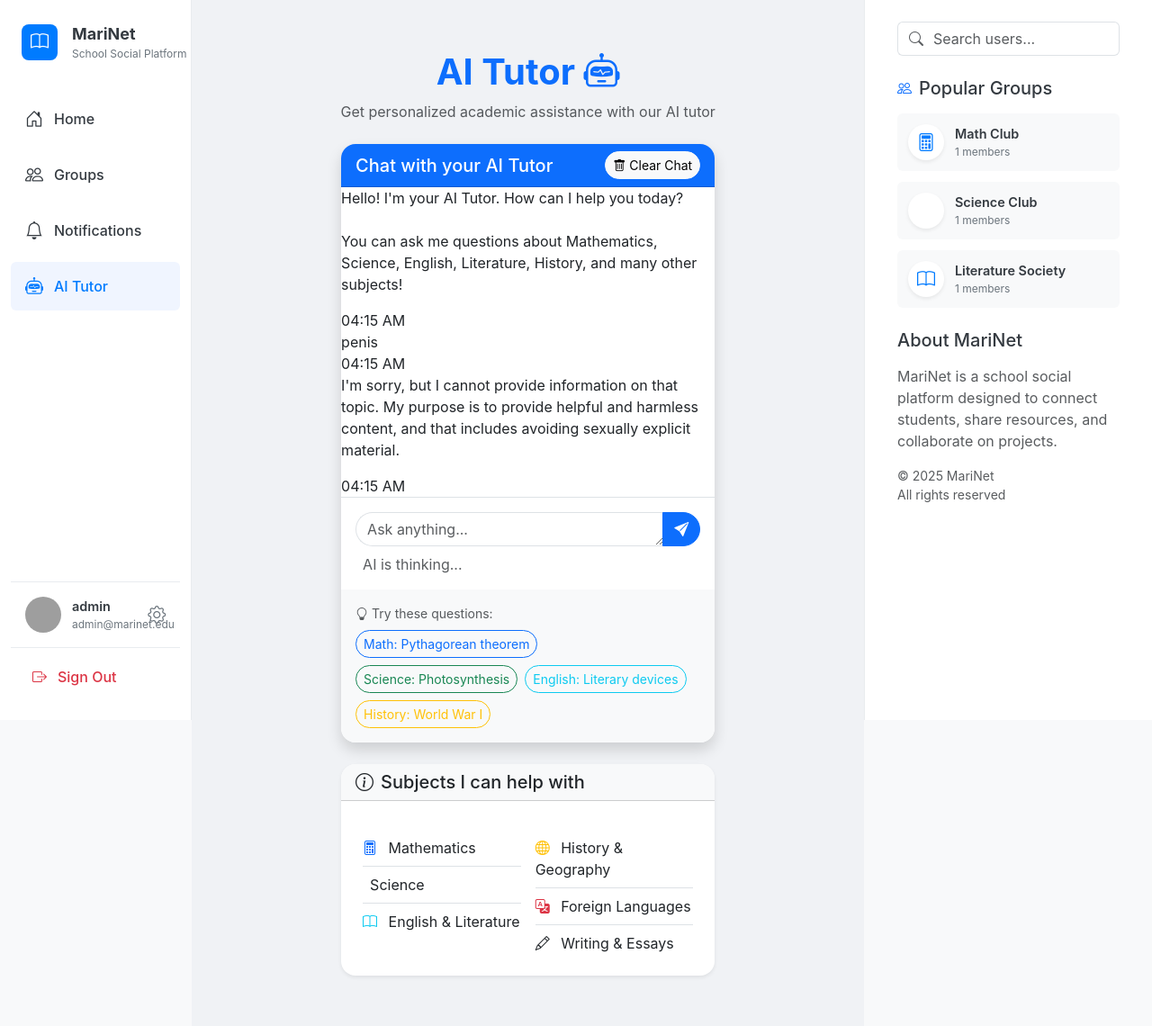
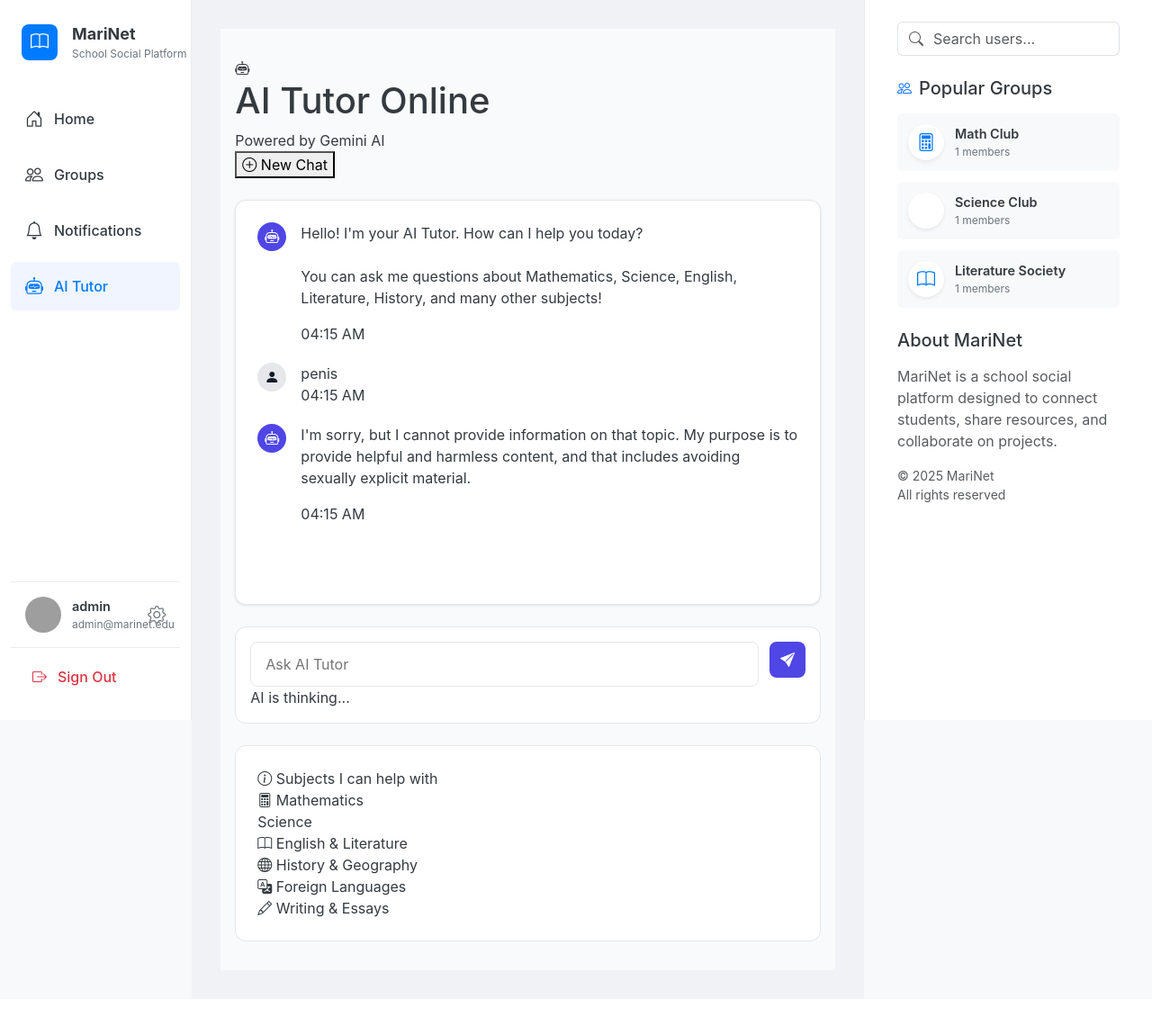
Before and after one commit to Rionte/MariNet, a Flask app: page /ai-tutor in a window 1280 px wide. Shown: the whole page at 90% size. After the commit the page ends 1110 px from the top, so only its background shows below. Run offline with Flask 3, Linux system fonts and the light colour scheme; a user stored in the database is signed in; some libraries are stand-ins or nearby versions; grey boxes are pictures that could not be loaded.

Commit message:
Update ai_tutor.html

```diff
--- a/templates/ai_tutor.html
+++ b/templates/ai_tutor.html
@@ -2,26 +2,120 @@
 
 {% block title %}AI Tutor - MariNet{% endblock %}
 
+{% block head %}
+{{ super() }}
+<link rel="stylesheet" href="https://cdn.jsdelivr.net/npm/bootstrap-icons@1.8.0/font/bootstrap-icons.css">
+<link rel="stylesheet" href="{{ url_for('static', filename='css/ai_tutor.css') }}?v=1.0.3">
+<!-- Fallback styles (testng) -->
+<style>
+.tutor-wrapper {
+    max-width: 800px;
+    margin: 0 auto;
+    padding: 2rem 1rem;
+    background-color: #f9fafb;
+    min-height: 100vh;
+    display: flex;
+    flex-direction: column;
+    gap: 1.5rem;
+}
+.chat-container {
+    background-color: white;
+    border: 1px solid #e5e7eb;
+    border-radius: 12px;
+    padding: 1.5rem;
+    height: 450px;
+    overflow-y: auto;
+    display: flex;
+    flex-direction: column;
+    gap: 1.25rem;
+    box-shadow: 0 1px 3px 0 rgba(0,0,0,0.1);
+}
+.message-wrapper {
+    display: flex;
+    gap: 1rem;
+    max-width: 100%;
+}
+.message-icon {
+    width: 2rem;
+    height: 2rem;
+    display: flex;
+    align-items: center;
+    justify-content: center;
+    border-radius: 50%;
+    flex-shrink: 0;
+    font-size: 1rem;
+}
+.ai-message .message-icon {
+    background-color: #4f46e5;
+    color: white;
+}
+.user-message .message-icon {
+    background-color: #e5e7eb;
+    color: #111827;
+}
+.input-container {
+    background-color: white;
+    border: 1px solid #e5e7eb;
+    border-radius: 12px;
+    padding: 1rem;
+}
+#messageForm {
+    display: flex;
+    gap: 0.75rem;
+}
+.message-input {
+    flex: 1;
+    border: 1px solid #e5e7eb;
+    border-radius: 0.5rem;
+    padding: 0.75rem 1rem;
+    font-size: 1rem;
+    outline: none;
+}
+.send-button {
+    background-color: #4f46e5;
+    color: white;
+    border: none;
+    border-radius: 0.5rem;
+    width: 2.5rem;
+    height: 2.5rem;
+    display: flex;
+    align-items: center;
+    justify-content: center;
+    cursor: pointer;
+}
+.subjects-container {
+    background-color: white;
+    border: 1px solid #e5e7eb;
+    border-radius: 12px;
+    padding: 1.5rem;
+}
+</style>
+{% endblock %}
+
 {% block content %}
-<div class="container py-4">
-    <div class="ai-tutor-header mb-4 text-center">
-        <h1 class="fw-bold text-primary">AI Tutor <i class="bi bi-robot"></i></h1>
-        <p class="text-muted">Get personalized academic assistance with our AI tutor</p>
+<div class="tutor-wrapper">
+    <!-- Header section -->
+    <div class="tutor-header">
+        <div class="tutor-title-container">
+            <div class="robot-icon"><i class="bi bi-robot"></i></div>
+            <div class="tutor-info">
+                <h1>AI Tutor <span class="online-badge">Online</span></h1>
+                <div class="powered-by">Powered by Gemini AI</div>
+            </div>
+        </div>
+        <button class="new-chat-button" id="clearChat">
+            <i class="bi bi-plus-circle"></i> New Chat
+        </button>
     </div>
 
-    <div class="row">
-        <div class="col-lg-8 mx-auto">
-            <div class="card shadow border-0 rounded-4">
-                <div class="card-header bg-primary text-white d-flex justify-content-between align-items-center rounded-top-4">
-                    <h5 class="mb-0">Chat with your AI Tutor</h5>
-                    <button class="btn btn-sm btn-light rounded-pill" id="clearChat" title="Clear chat">
-                        <i class="bi bi-trash"></i> Clear Chat
-                    </button>
-                </div>
-                <div class="card-body p-0">
+    <!-- Chat -->
     <div class="chat-container" id="chatContainer">
         {% for message in messages %}
-                            <div class="chat-message {% if message.is_user %}user-message{% else %}ai-message{% endif %}">
+            <div class="message-wrapper {% if message.is_user %}user-message{% else %}ai-message{% endif %}">
+                <div class="message-icon">
+                    <i class="bi {% if message.is_user %}bi-person-fill{% else %}bi-robot{% endif %}"></i>
+                </div>
+                <div class="message-body">
                     <div class="message-content markdown-content">
                         {{ message.content|nl2br }}
                     </div>
@@ -29,68 +123,58 @@
                         {{ message.created_at.strftime('%I:%M %p') }}
                     </div>
                 </div>
+            </div>
         {% endfor %}
     </div>
 
-                    <form id="messageForm" class="p-3 border-top">
+    <!-- Input -->
+    <div class="input-container">
+        <form id="messageForm">
             <input type="hidden" id="conversationId" value="{{ conversation.id }}">
-                        <div class="input-group">
-                            <textarea
-                                class="form-control border-end-0 rounded-start-pill"
+            <input
+                type="text"
                 id="messageInput"
-                                placeholder="Ask anything..."
+                placeholder="Ask AI Tutor"
                 required
-                                rows="1"
-                            ></textarea>
-                            <button type="submit" class="btn btn-primary rounded-end-pill" id="sendButton">
+                class="message-input"
+            >
+            <button type="submit" id="sendButton" class="send-button">
                 <i class="bi bi-send-fill"></i>
             </button>
-                        </div>
-                        <div id="typingIndicator" class="text-muted mt-2 d-flex align-items-center" style="display: none;">
-                            <div class="typing-dots me-2">
-                                <span></span>
-                                <span></span>
-                                <span></span>
-                            </div>
+        </form>
+        <div id="typingIndicator" class="typing-indicator">
             <span>AI is thinking...</span>
-                        </div>
-                    </form>
-
-                    <!-- Quick question buttons -->
-                    <div class="quick-questions p-3 bg-light rounded-bottom-4">
-                        <p class="text-muted small mb-2"><i class="bi bi-lightbulb me-1"></i>Try these questions:</p>
-                        <div class="d-flex flex-wrap gap-2">
-                            <button class="btn btn-sm btn-outline-primary rounded-pill quick-question-btn" data-question="What is the Pythagorean theorem?">Math: Pythagorean theorem</button>
-                            <button class="btn btn-sm btn-outline-success rounded-pill quick-question-btn" data-question="Can you explain photosynthesis?">Science: Photosynthesis</button>
-                            <button class="btn btn-sm btn-outline-info rounded-pill quick-question-btn" data-question="What are literary devices?">English: Literary devices</button>
-                            <button class="btn btn-sm btn-outline-warning rounded-pill quick-question-btn" data-question="What caused World War I?">History: World War I</button>
-                        </div>
-                    </div>
         </div>
     </div>
 
-            <div class="card mt-4 shadow-sm border-0 rounded-4">
-                <div class="card-header bg-light rounded-top-4">
-                    <h5 class="mb-0"><i class="bi bi-info-circle me-2"></i>Subjects I can help with</h5>
+    <div class="subjects-container">
+        <div class="subjects-title">
+            <i class="bi bi-info-circle"></i> Subjects I can help with
         </div>
-                <div class="card-body">
-                    <div class="row g-3">
-                        <div class="col-md-6">
-                            <ul class="list-group list-group-flush">
-                                <li class="list-group-item px-0"><i class="bi bi-calculator me-2 text-primary"></i> Mathematics</li>
-                                <li class="list-group-item px-0"><i class="bi bi-flask me-2 text-success"></i> Science</li>
-                                <li class="list-group-item px-0"><i class="bi bi-book me-2 text-info"></i> English & Literature</li>
-                            </ul>
+        <div class="subjects-list">
+            <div class="subject-item">
+                <i class="bi bi-calculator"></i>
+                <span>Mathematics</span>
             </div>
-                        <div class="col-md-6">
-                            <ul class="list-group list-group-flush">
-                                <li class="list-group-item px-0"><i class="bi bi-globe me-2 text-warning"></i> History & Geography</li>
-                                <li class="list-group-item px-0"><i class="bi bi-translate me-2 text-danger"></i> Foreign Languages</li>
-                                <li class="list-group-item px-0"><i class="bi bi-pencil me-2 text-dark"></i> Writing & Essays</li>
-                            </ul>
+            <div class="subject-item">
+                <i class="bi bi-flask"></i>
+                <span>Science</span>
             </div>
+            <div class="subject-item">
+                <i class="bi bi-book"></i>
+                <span>English & Literature</span>
             </div>
+            <div class="subject-item">
+                <i class="bi bi-globe"></i>
+                <span>History & Geography</span>
             </div>
+            <div class="subject-item">
+                <i class="bi bi-translate"></i>
+                <span>Foreign Languages</span>
+            </div>
+            <div class="subject-item">
+                <i class="bi bi-pencil"></i>
+                <span>Writing & Essays</span>
             </div>
         </div>
     </div>
@@ -108,7 +192,6 @@ document.addEventListener('DOMContentLoaded', function() {
     const sendButton = document.getElementById('sendButton');
     const typingIndicator = document.getElementById('typingIndicator');
     const conversationId = document.getElementById('conversationId').value;
-    const quickQuestionBtns = document.querySelectorAll('.quick-question-btn');
     const clearChatBtn = document.getElementById('clearChat');
 
     // Configure marked options
@@ -118,44 +201,58 @@ document.addEventListener('DOMContentLoaded', function() {
         headerIds: false
     });
 
-    // Function to safely render markdown content
     function renderMarkdown(content) {
         // Convert markdown to HTML
         const rawHtml = marked.parse(content);
-        // Sanitize HTML to prevent XSS attacks
+        // Sanitize HTML to prevent XSS attacks ;)
         return DOMPurify.sanitize(rawHtml);
     }
 
     // Function to add new messages to the chat
     function addMessage(message, isUser) {
-        const messageDiv = document.createElement('div');
-        messageDiv.className = `chat-message ${isUser ? 'user-message' : 'ai-message'}`;
+        const messageWrapper = document.createElement('div');
+        messageWrapper.className = `message-wrapper ${isUser ? 'user-message' : 'ai-message'}`;
 
+        // Create message icon
+        const iconDiv = document.createElement('div');
+        iconDiv.className = 'message-icon';
+
+        const icon = document.createElement('i');
+        icon.className = `bi ${isUser ? 'bi-person-fill' : 'bi-robot'}`;
+        iconDiv.appendChild(icon);
+
+        // Create message body
+        const bodyDiv = document.createElement('div');
+        bodyDiv.className = 'message-body';
+
+        // Create message content
         const contentDiv = document.createElement('div');
         contentDiv.className = 'message-content markdown-content';
 
-        // Render content as markdown if it's from AI
         if (isUser) {
             contentDiv.innerHTML = message.content.replace(/\n/g, '<br>');
         } else {
             contentDiv.innerHTML = renderMarkdown(message.content);
         }
 
+        // Create timestamp
         const timeDiv = document.createElement('div');
         timeDiv.className = 'message-time';
 
         const now = new Date();
         timeDiv.textContent = now.toLocaleTimeString([], { hour: '2-digit', minute: '2-digit' });
 
-        messageDiv.appendChild(contentDiv);
-        messageDiv.appendChild(timeDiv);
+        bodyDiv.appendChild(contentDiv);
+        bodyDiv.appendChild(timeDiv);
 
-        chatContainer.appendChild(messageDiv);
+        messageWrapper.appendChild(iconDiv);
+        messageWrapper.appendChild(bodyDiv);
+
+        chatContainer.appendChild(messageWrapper);
 
         // Scroll to bottom
         chatContainer.scrollTop = chatContainer.scrollHeight;
 
-        // Apply syntax highlighting to code blocks if prism.js is available
         if (typeof Prism !== 'undefined') {
             Prism.highlightAllUnder(contentDiv);
         }
@@ -166,14 +263,13 @@ document.addEventListener('DOMContentLoaded', function() {
         // Disable the form while processing
         messageInput.disabled = true;
         sendButton.disabled = true;
-        typingIndicator.style.display = 'flex';
+        typingIndicator.style.display = 'block';
 
         // Add user message to chat
         addMessage({ content: message }, true);
 
         // Clear input
         messageInput.value = '';
-        messageInput.style.height = 'auto';
 
         // Send message to server
         fetch('/ai-tutor/send', {
@@ -188,7 +284,7 @@ document.addEventListener('DOMContentLoaded', function() {
         })
         .then(response => response.json())
         .then(data => {
-            // Hide typing indicator
+            // Hide typing indicator (useless)
             typingIndicator.style.display = 'none';
 
             if (data.success) {
@@ -229,31 +325,25 @@ document.addEventListener('DOMContentLoaded', function() {
         sendMessage(message);
     });
 
-    // Event listeners for quick question buttons
-    quickQuestionBtns.forEach(btn => {
-        btn.addEventListener('click', function() {
-            const question = this.dataset.question;
-            if (question) {
-                messageInput.value = question;
-                sendMessage(question);
-            }
-        });
-    });
-
-    // Clear chat button
+    // Clear chat button - create a new conversation
     if (clearChatBtn) {
         clearChatBtn.addEventListener('click', function() {
-            if (confirm('Are you sure you want to clear this conversation?')) {
-                // Create a new conversation
-                fetch('/ai-tutor', {
-                    method: 'GET',
+            if (confirm('Start a new conversation? This will clear your current chat.')) {
+                // Create a POST request to create a new conversation
+                fetch('/ai-tutor/clear', {
+                    method: 'POST',
                     headers: {
+                        'Content-Type': 'application/json',
                         'X-Requested-With': 'XMLHttpRequest'
                     }
                 })
-                .then(() => {
+                .then(response => {
+                    if(response.ok) {
                         // Reload the page to show new conversation
                         window.location.reload();
+                    } else {
+                        throw new Error('Failed to clear conversation');
+                    }
                 })
                 .catch(error => {
                     console.error('Error:', error);
@@ -263,16 +353,21 @@ document.addEventListener('DOMContentLoaded', function() {
         });
     }
 
-    // Auto-grow textarea
-    messageInput.addEventListener('input', function() {
-        this.style.height = 'auto';
-        this.style.height = (this.scrollHeight) + 'px';
+    // Enter to send message
+    messageInput.addEventListener('keydown', function(e) {
+        if (e.key === 'Enter' && !e.shiftKey) {
+            e.preventDefault();
+            const message = this.value.trim();
+            if (message) {
+                sendMessage(message);
+            }
+        }
     });
 
     // Scroll to bottom of chat on load
     chatContainer.scrollTop = chatContainer.scrollHeight;
 
-    // Initialize any existing markdown content in the chat
+    // Initialize markdown content in the chat
     document.querySelectorAll('.ai-message .markdown-content').forEach(el => {
         el.innerHTML = renderMarkdown(el.innerText);
     });
@@ -281,239 +376,4 @@ document.addEventListener('DOMContentLoaded', function() {
 {% endblock %}
 
 {% block styles %}
-<style>
-.chat-container {
-    height: 450px;
-    overflow-y: auto;
-    padding: 1rem;
-    background-color: #f9fafc;
-    scrollbar-width: thin;
-    scrollbar-color: #ddd #f5f5f5;
-}
-
-.chat-container::-webkit-scrollbar {
-    width: 6px;
-}
-
-.chat-container::-webkit-scrollbar-track {
-    background: #f5f5f5;
-}
-
-.chat-container::-webkit-scrollbar-thumb {
-    background-color: #ddd;
-    border-radius: 6px;
-}
-
-.chat-message {
-    margin-bottom: 1.25rem;
-    max-width: 85%;
-    padding: 0.75rem 1rem;
-    border-radius: 18px;
-    position: relative;
-    animation: fadeIn 0.3s ease-in-out;
-}
-
-@keyframes fadeIn {
-    from { opacity: 0; transform: translateY(10px); }
-    to { opacity: 1; transform: translateY(0); }
-}
-
-.user-message {
-    background-color: #007bff;
-    color: white;
-    margin-left: auto;
-    border-bottom-right-radius: 4px;
-    box-shadow: 0 2px 5px rgba(0,0,0,0.1);
-}
-
-.ai-message {
-    background-color: white;
-    color: #333;
-    margin-right: auto;
-    border-bottom-left-radius: 4px;
-    box-shadow: 0 2px 5px rgba(0,0,0,0.1);
-    border-left: 3px solid #28a745;
-}
-
-.message-content {
-    word-wrap: break-word;
-}
-
-.message-time {
-    font-size: 0.7rem;
-    color: rgba(255,255,255,0.8);
-    text-align: right;
-    margin-top: 0.5rem;
-}
-
-.ai-message .message-time {
-    color: #6c757d;
-}
-
-/* Styling for markdown content */
-.markdown-content {
-    line-height: 1.5;
-}
-
-.markdown-content code {
-    background-color: rgba(0,0,0,0.1);
-    padding: 0.2em 0.4em;
-    border-radius: 3px;
-    font-family: SFMono-Regular,Consolas,Liberation Mono,Menlo,monospace;
-    font-size: 85%;
-}
-
-.user-message code {
-    background-color: rgba(255,255,255,0.2);
-    color: white;
-}
-
-.ai-message code {
-    background-color: rgba(0,0,0,0.05);
-}
-
-.markdown-content pre {
-    background-color: #f6f8fa;
-    border-radius: 6px;
-    padding: 16px;
-    overflow: auto;
-    font-family: SFMono-Regular,Consolas,Liberation Mono,Menlo,monospace;
-    font-size: 85%;
-    line-height: 1.45;
-    margin-top: 0.5rem;
-    margin-bottom: 0.5rem;
-}
-
-.user-message pre {
-    background-color: rgba(255,255,255,0.1);
-}
-
-.markdown-content pre code {
-    background-color: transparent;
-    padding: 0;
-    margin: 0;
-    white-space: pre;
-}
-
-.markdown-content blockquote {
-    border-left: 4px solid #dfe2e5;
-    padding-left: 16px;
-    color: #6a737d;
-    margin: 0.5rem 0;
-}
-
-.user-message blockquote {
-    border-left-color: rgba(255,255,255,0.3);
-    color: rgba(255,255,255,0.8);
-}
-
-.markdown-content h1,
-.markdown-content h2,
-.markdown-content h3,
-.markdown-content h4,
-.markdown-content h5,
-.markdown-content h6 {
-    margin-top: 16px;
-    margin-bottom: 8px;
-    font-weight: 600;
-}
-
-.markdown-content h1 { font-size: 1.5em; }
-.markdown-content h2 { font-size: 1.3em; }
-.markdown-content h3 { font-size: 1.1em; }
-
-.markdown-content ul,
-.markdown-content ol {
-    margin-top: 0.5rem;
-    margin-bottom: 0.5rem;
-    padding-left: 2em;
-}
-
-.markdown-content img {
-    max-width: 100%;
-    height: auto;
-    border-radius: 4px;
-}
-
-.ai-message .markdown-content a {
-    color: #0366d6;
-    text-decoration: none;
-}
-
-.ai-message .markdown-content a:hover {
-    text-decoration: underline;
-}
-
-.user-message .markdown-content a {
-    color: white;
-    text-decoration: underline;
-}
-
-.typing-dots {
-    display: inline-flex;
-    align-items: center;
-    height: 20px;
-}
-
-.typing-dots span {
-    width: 5px;
-    height: 5px;
-    margin: 0 1px;
-    background-color: #6c757d;
-    border-radius: 50%;
-    display: inline-block;
-    animation: typingAnimation 1.4s infinite ease-in-out both;
-}
-
-.typing-dots span:nth-child(1) {
-    animation-delay: 0s;
-}
-
-.typing-dots span:nth-child(2) {
-    animation-delay: 0.2s;
-}
-
-.typing-dots span:nth-child(3) {
-    animation-delay: 0.4s;
-}
-
-@keyframes typingAnimation {
-    0%, 80%, 100% { transform: scale(0.8); opacity: 0.6; }
-    40% { transform: scale(1); opacity: 1; }
-}
-
-/* New modern styles */
-#messageInput {
-    box-shadow: none;
-    resize: none;
-    overflow: hidden;
-    min-height: 42px;
-}
-
-.rounded-top-4 {
-    border-top-left-radius: 1rem !important;
-    border-top-right-radius: 1rem !important;
-}
-
-.rounded-bottom-4 {
-    border-bottom-left-radius: 1rem !important;
-    border-bottom-right-radius: 1rem !important;
-}
-
-.rounded-4 {
-    border-radius: 1rem !important;
-}
-
-.quick-question-btn {
-    transition: all 0.2s ease;
-}
-
-.quick-question-btn:hover {
-    transform: translateY(-2px);
-}
-
-#sendButton {
-    width: 50px;
-}
-</style>
 {% endblock %}
```
Lines whose indentation alone changed are shown as unchanged.
